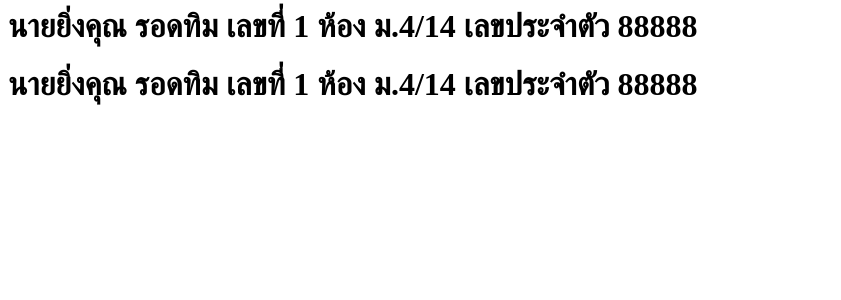
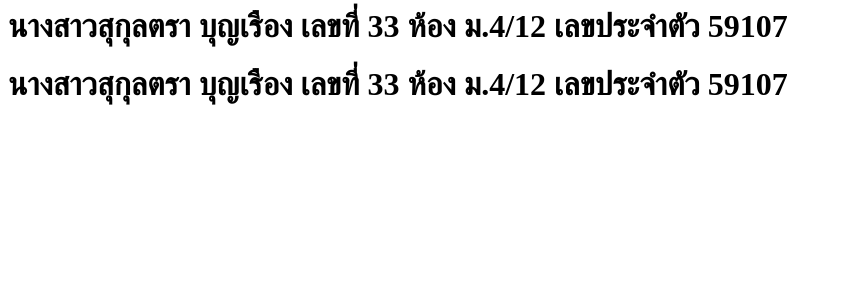
Before and after one commit to sukultabii/sukultabii, a PHP site: page /font.php in a window 1280 px wide. Shown: the top 300 px of the page, without its empty margins (0-841 px from the left). Run offline with PHP 8.4, Linux system fonts and the light colour scheme; some web fonts are replaced.

Commit message:
Update font.php

```diff
--- a/font.php
+++ b/font.php
@@ -4,11 +4,11 @@
     <style>
       @font-face{
         font-family: "MyFont1";
-        src: url("baozi.ttf");
+        src: url("");
       }
       @font-face{
         font-family: "MyFont2";
-        src: url("baozi.ttf");
+        src: url("");
       }
       #font1{
         font-family: "MyFont1";
@@ -19,7 +19,7 @@
     </style>
   </head>
   <body>
-    <h1 id="font1">นายยิ่งคุณ รอดทิม เลขที่ 1 ห้อง ม.4/14 เลขประจำตัว 88888</h1>
-    <h1 id="font2">นายยิ่งคุณ รอดทิม เลขที่ 1 ห้อง ม.4/14 เลขประจำตัว 88888</h1>
+    <h1 id="font1">นางสาวสุกุลตรา บุญเรือง เลขที่ 33 ห้อง ม.4/12 เลขประจำตัว 59107</h1>
+    <h1 id="font2">นางสาวสุกุลตรา บุญเรือง เลขที่ 33 ห้อง ม.4/12 เลขประจำตัว 59107</h1>
   </body>
 </html>
```
